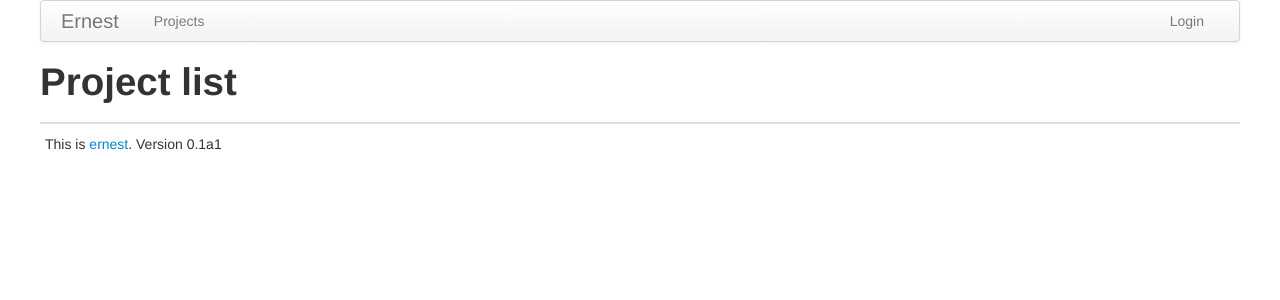
After one commit to willkg/ernest, a Flask app: template ernest/templates/project_list.html in a window 1280 px wide. The commit adds this page. Shown: the top 300 px of the page. Run offline with Flask 2, Linux system fonts and the light colour scheme; the template is opened without the code that fills it, so the values that code supplies are empty; parts of the project's set-up code (start-up, migrations or seed data) failed here and were passed over.

Commit message:
Add project/sprint stuff

```diff
--- a/ernest/main.py
+++ b/ernest/main.py
@@ -1,6 +1,7 @@
 import datetime
 import json
 import os
+import re
 import uuid
 
 import requests
@@ -50,6 +51,21 @@
 db = SQLAlchemy(app)
 
 
+def slugify(text, delim=u'-'):
+    """Generates an ASCII-only slug."""
+    word_split_re = re.compile(r'[\t !"#$%&\'()*\-/<=>?@\[\\\]^_`{|},.]+')
+    result = []
+    for word in word_split_re.split(text.lower()):
+        word = word.encode('ascii', 'ignore')
+        if word:
+            result.append(word)
+
+    if not result:
+        result = ['no', 'slug']
+
+    return unicode(delim.join(result))
+
+
 # ----------------------------------------
 # Models
 # ----------------------------------------
@@ -57,9 +73,11 @@
 class Project(db.Model):
     id = db.Column(db.Integer, primary_key=True)
     name = db.Column(db.String(20), unique=True)
+    slug = db.Column(db.String(20), unique=True)
 
     def __init__(self, name):
         self.name = name
+        self.slug = slugify(name)
 
     def __repr__(self):
         return '<Project {0}>'.format(self.name)
@@ -68,6 +86,7 @@
 class Sprint(db.Model):
     id = db.Column(db.Integer, primary_key=True)
     name = db.Column(db.String(20))
+    slug = db.Column(db.String(20))
     start_date = db.Column(db.DateTime)
     end_date = db.Column(db.DateTime)
     notes = db.Column(db.Text)
@@ -77,9 +96,14 @@
     project = db.relationship('Project',
         backref=db.backref('sprints', lazy='dynamic'))
 
+    __table_args__ = (
+        db.UniqueConstraint('project_id', 'name', name='_project_sprint_uc'),
+    )
+
     def __init__(self, project_id, name):
         self.project_id = project_id
         self.name = name
+        self.slug = slugify(name)
 
     def __repr__(self):
         return '<Sprint {0}:{1}>'.format(self.project, self.name)
@@ -145,25 +169,45 @@
         )
 
 
-class SprintListView(MethodView):
+class ProjectListView(MethodView):
     def get(self):
+        projects = db.session.query(Project).all()
+
+        return render_template(
+            'project_list.html',
+            projects=projects,
+        )
+
+
+class ProjectSprintListView(MethodView):
+    def get(self, projectslug):
+        # FIXME - this can raise an error
+        project = db.session.query(Project).filter_by(slug=projectslug).one()
+
+        # FIXME - this can raise an error
+        sprints = db.session.query(Sprint).filter_by(
+            project_id=project.id).all()
         return render_template(
             'sprint_list.html',
             # FIXME - hard-coded
-            sprints=[
-                ('support.mozilla.org', '2013.19'),
-                ('support.mozilla.org', '2013.20'),
-            ]
+            project=project,
+            sprints=sprints,
         )
 
 
-class SprintView(MethodView):
-    def get(self, product, sprint):
+class ProjectSprintView(MethodView):
+    def get(self, projectslug, sprintslug):
+        # FIXME - this can raise an error
+        project = db.session.query(Project).filter_by(slug=projectslug).one()
+
+        # FIXME - this can raise an error
+        sprint = db.session.query(Sprint).filter_by(project_id=project.id, slug=sprintslug).one()
+
         token = request.cookies.get('token')
         changed_after = request.args.get('since')
 
         components = [
-            {'product': product, 'component': '__ANY__'}
+            {'product': project.name, 'component': '__ANY__'}
         ]
 
         bz = BugzillaTracker(app)
@@ -180,7 +224,7 @@
                 'flags',
                 'groups',
             ),
-            sprint=sprint,
+            sprint=sprint.name,
             token=token,
             changed_after=changed_after,
         )
@@ -310,9 +354,11 @@
     return render_template('index.html')
 
 
-app.add_url_rule('/api/sprint/<product>/<sprint>',
-                 view_func=SprintView.as_view('sprint'))
-app.add_url_rule('/api/sprint/', view_func=SprintListView.as_view('sprint-list'))
+app.add_url_rule('/api/project/<projectslug>/<sprintslug>',
+                 view_func=ProjectSprintView.as_view('project-sprint'))
+app.add_url_rule('/api/project/<projectslug>',
+                 view_func=ProjectSprintListView.as_view('project-sprint-list'))
+app.add_url_rule('/api/project', view_func=ProjectListView.as_view('project-list'))
 app.add_url_rule('/api/logout', view_func=LogoutView.as_view('logout'))
 app.add_url_rule('/api/login', view_func=LoginView.as_view('login'))
 
--- a/ernest/settings.py
+++ b/ernest/settings.py
@@ -29,7 +29,10 @@
 # This is the url to the database.
 # For a sqlite file-based database, use sqlite:///path/to/db
 SQLALCHEMY_DATABASE_URI = os.environ.get(
-    'SQLALCHEMY_DATABASE_URI', 'sqlite:///../ernest_app.db')
+    'SQLALCHEMY_DATABASE_URI',
+    'sqlite:///{0}/ernest_app.db'.format(
+        os.path.join(os.path.dirname(__file__), '..'))
+)
 
 
 # ------------------------------------------------
--- a/ernest/templates/base.html
+++ b/ernest/templates/base.html
@@ -14,7 +14,7 @@
         <div class="navbar-inner">
           <a class="brand" href="{{ url_for('index') }}">Ernest</a>
           <ul class="nav">
-            <li class="pull-left"><a href="{{ url_for('sprint-list') }}">Sprints</a></li>
+            <li class="pull-left"><a href="{{ url_for('project-list') }}">Projects</a></li>
           </ul>
           <ul class="nav pull-right">
             {% if request.cookies.get('token') %}
--- /dev/null
+++ b/ernest/templates/project_list.html
@@ -0,0 +1,11 @@
+{% extends "base.html" %}
+{% block content %}
+  <div id="content">
+    <h1>Project list</h1>
+    <ul>
+      {% for proj in projects %}
+        <li><a href="{{ url_for('project-sprint-list', projectslug=proj.slug) }}">{{ proj.name }}</a></li>
+      {% endfor %}
+    </ul>
+  </div>
+{% endblock content %}
--- a/ernest/templates/sprint.html
+++ b/ernest/templates/sprint.html
@@ -1,7 +1,7 @@
 {% extends "base.html" %}
 {% block content %}
   <div id="content">
-    <h1>Sprint: {{ sprint }}
+    <h1>Sprint: {{ sprint.name }}
       {% if not bugs_with_no_points %}
         {% if closed_points == total_points %}
           <span class="label label-success">SUCCESS! ☺</span>
--- a/ernest/templates/sprint_list.html
+++ b/ernest/templates/sprint_list.html
@@ -1,10 +1,10 @@
 {% extends "base.html" %}
 {% block content %}
   <div id="content">
-    <h1>Sprint list</h1>
+    <h1>Sprints for {{ project.name }}</h1>
     <ul>
-      {% for product, sprint in sprints %}
-        <li><a href="{{ url_for('sprint', product=product, sprint=sprint) }}">{{ sprint }}</a></li>
+      {% for sprint in sprints %}
+        <li><a href="{{ url_for('project-sprint', projectslug=project.slug, sprintslug=sprint.slug) }}">{{ sprint.name }}</a></li>
       {% endfor %}
     </ul>
   </div>
```
Also changed, not shown: manage.py (+52 -5 lines), 1 other file.
